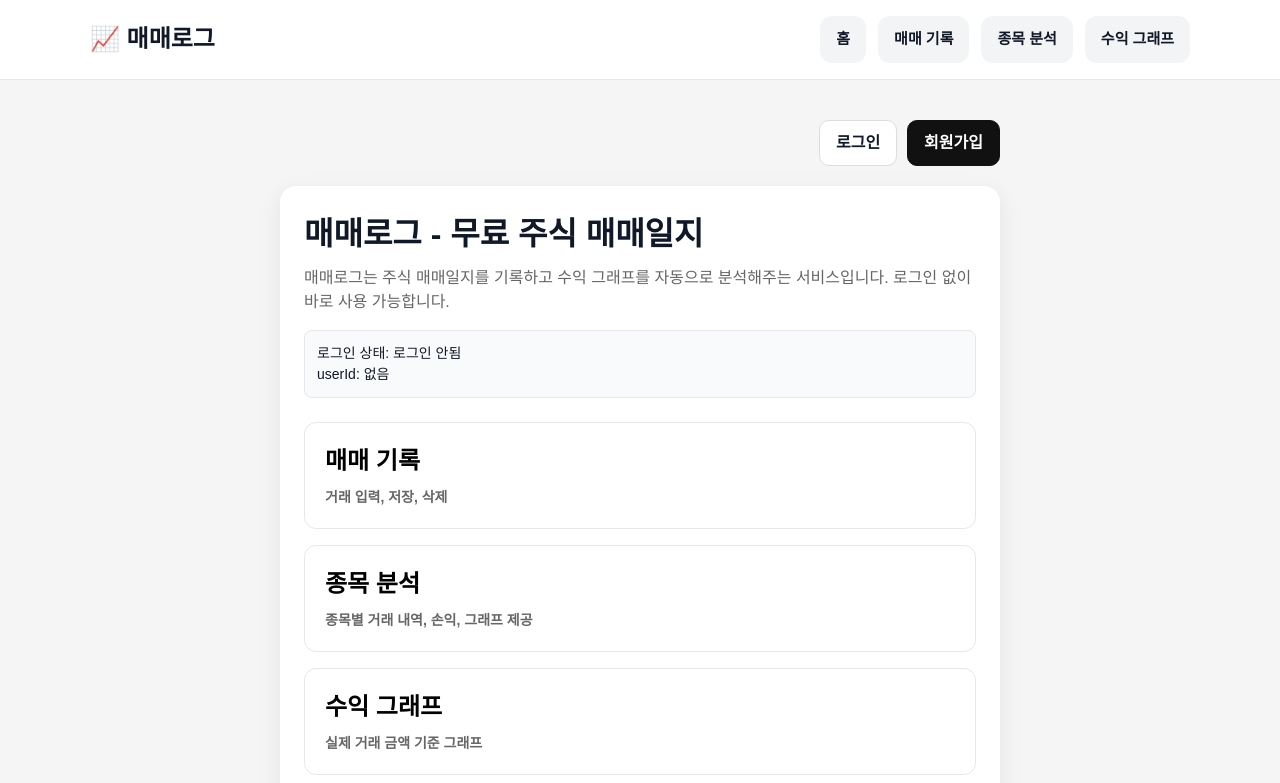
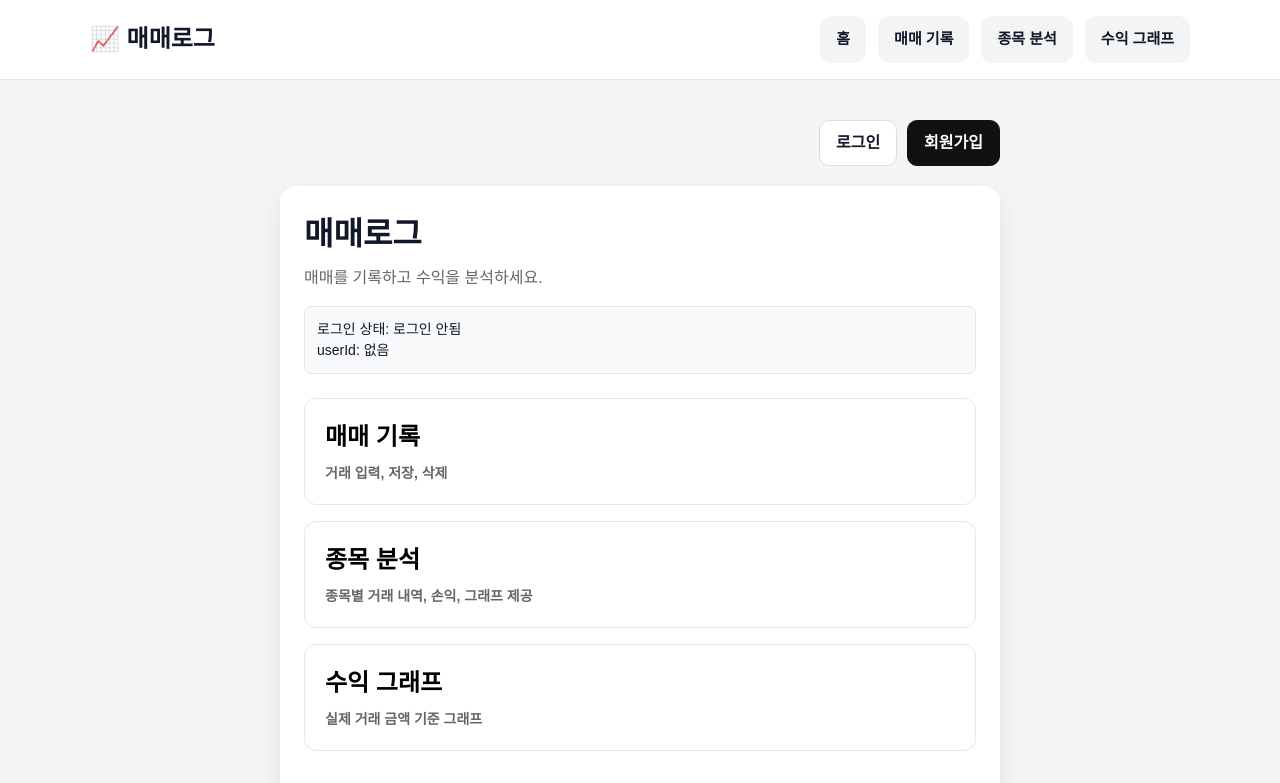
Before and after one commit to gim950104-lang/trading-journal, a Next.js app: page / in a window 1280 px wide. Shown: the top 783 px of the page. Built offline with nearby package versions, Linux system fonts and the light colour scheme; no server answers.

Commit message:
홈 UI 수정 + 손익 로직 수정

```diff
--- a/app/page.tsx
+++ b/app/page.tsx
@@ -77,12 +77,12 @@ export default async function Home() {
       >
         {/* 🔥 SEO 핵심 (제일 중요) */}
         <h1 style={{ margin: 0, fontSize: 32, fontWeight: 800 }}>
-          매매로그 - 무료 주식 매매일지
+          매매로그
         </h1>
 
         <p style={{ color: "#666", marginTop: 8 }}>
-          매매로그는 주식 매매일지를 기록하고 수익 그래프를 자동으로 분석해주는 서비스입니다.
-          로그인 없이 바로 사용 가능합니다.
+          매매를 기록하고 수익을 분석하세요.
+
         </p>
 
         {/* 상태 */}
```
